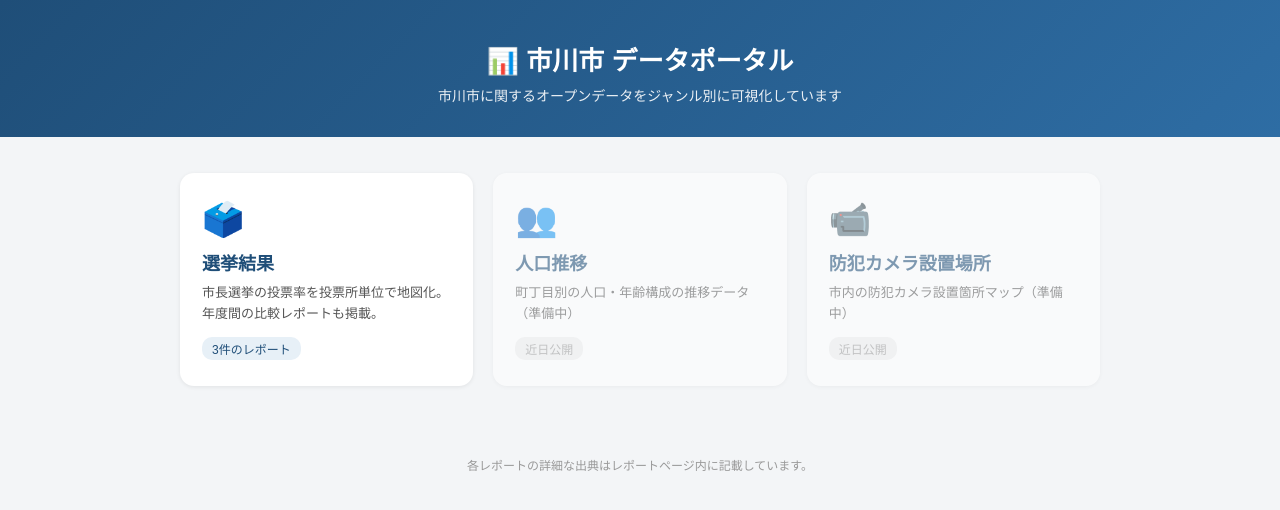
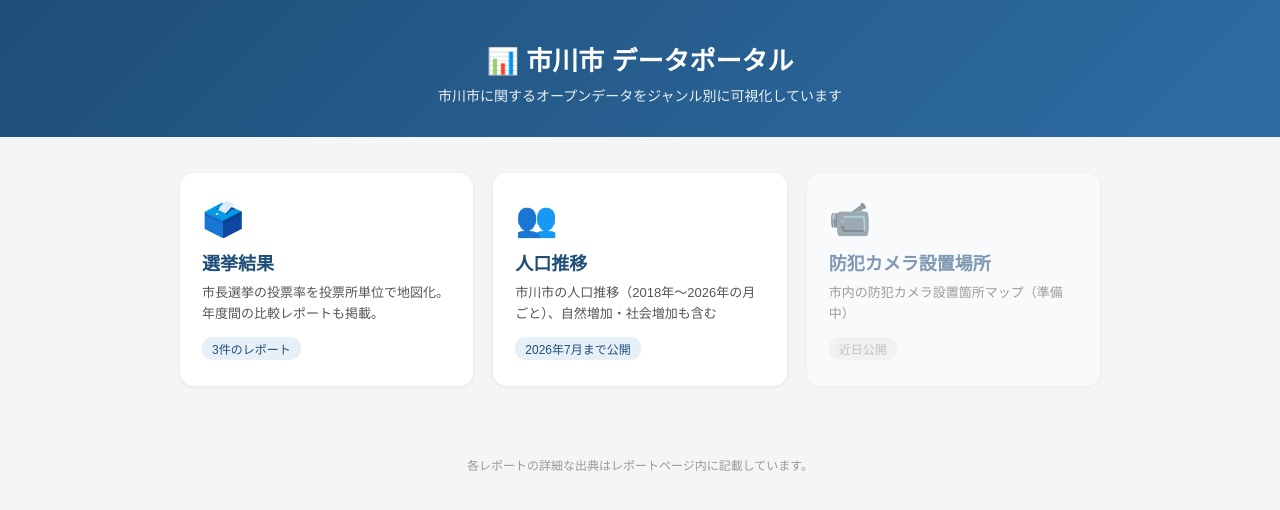
Before and after one commit to Marth88jp/ichikawa-city-data-portal, a plain HTML site: page index.html in a window 1280 px wide. Drawn offline with Linux system fonts and the light colour scheme.

Commit message:
Update index.html

```diff
--- a/index.html
+++ b/index.html
@@ -59,12 +59,12 @@
       <span class="count">3件のレポート</span>
     </a>
 
-    <div class="card disabled">
-      <span class="icon">👥</span>
-      <h2>人口推移</h2>
-      <p>町丁目別の人口・年齢構成の推移データ（準備中）</p>
-      <span class="count">近日公開</span>
-    </div>
+   <a href="population/index.html" class="card">
+  <span class="icon">👥</span>
+  <h2>人口推移</h2>
+  <p>市川市の人口推移（2018年〜2026年の月ごと）、自然増加・社会増加も含む</p>
+  <span class="count">2026年7月まで公開</span>
+</a>
 
     <div class="card disabled">
       <span class="icon">📹</span>
```
